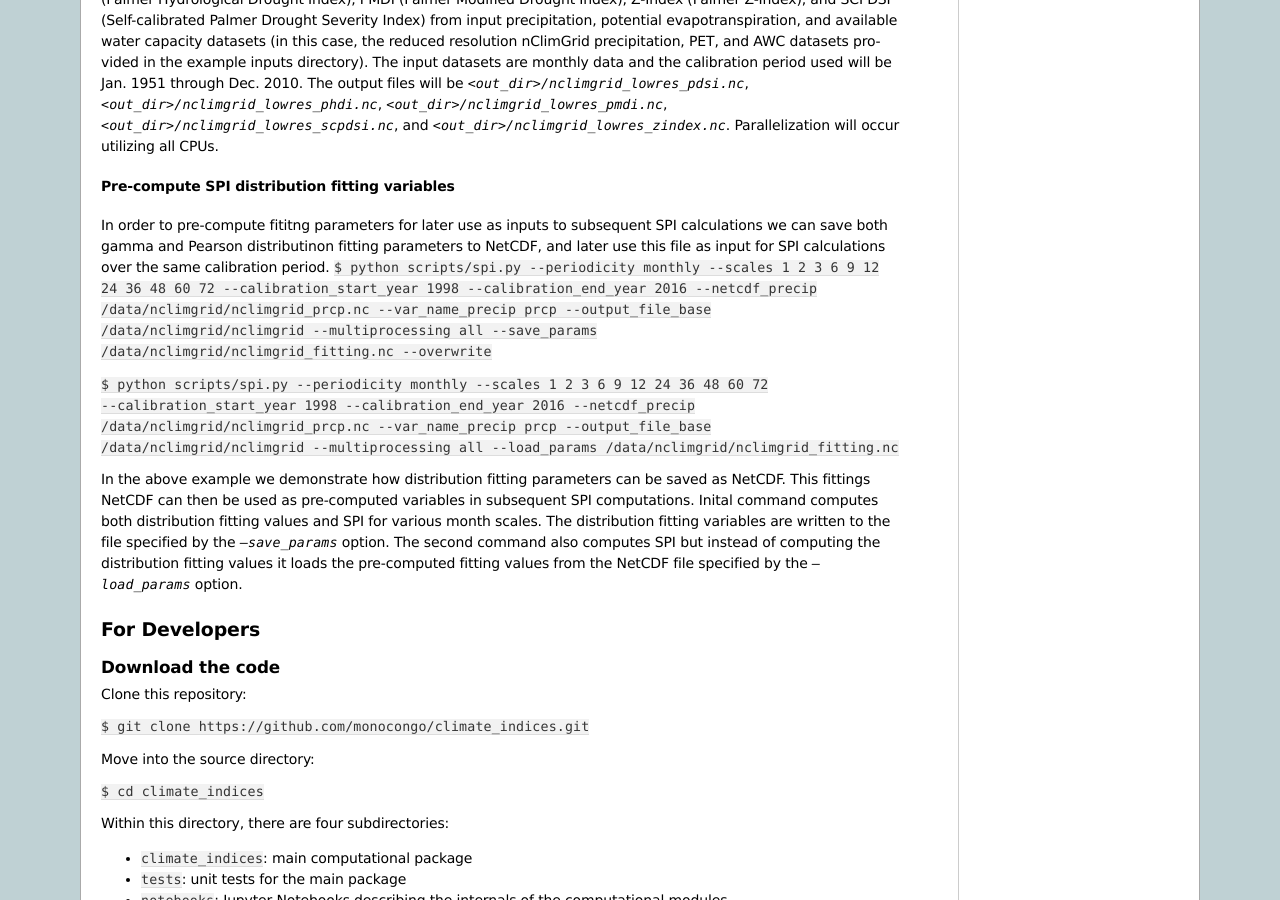
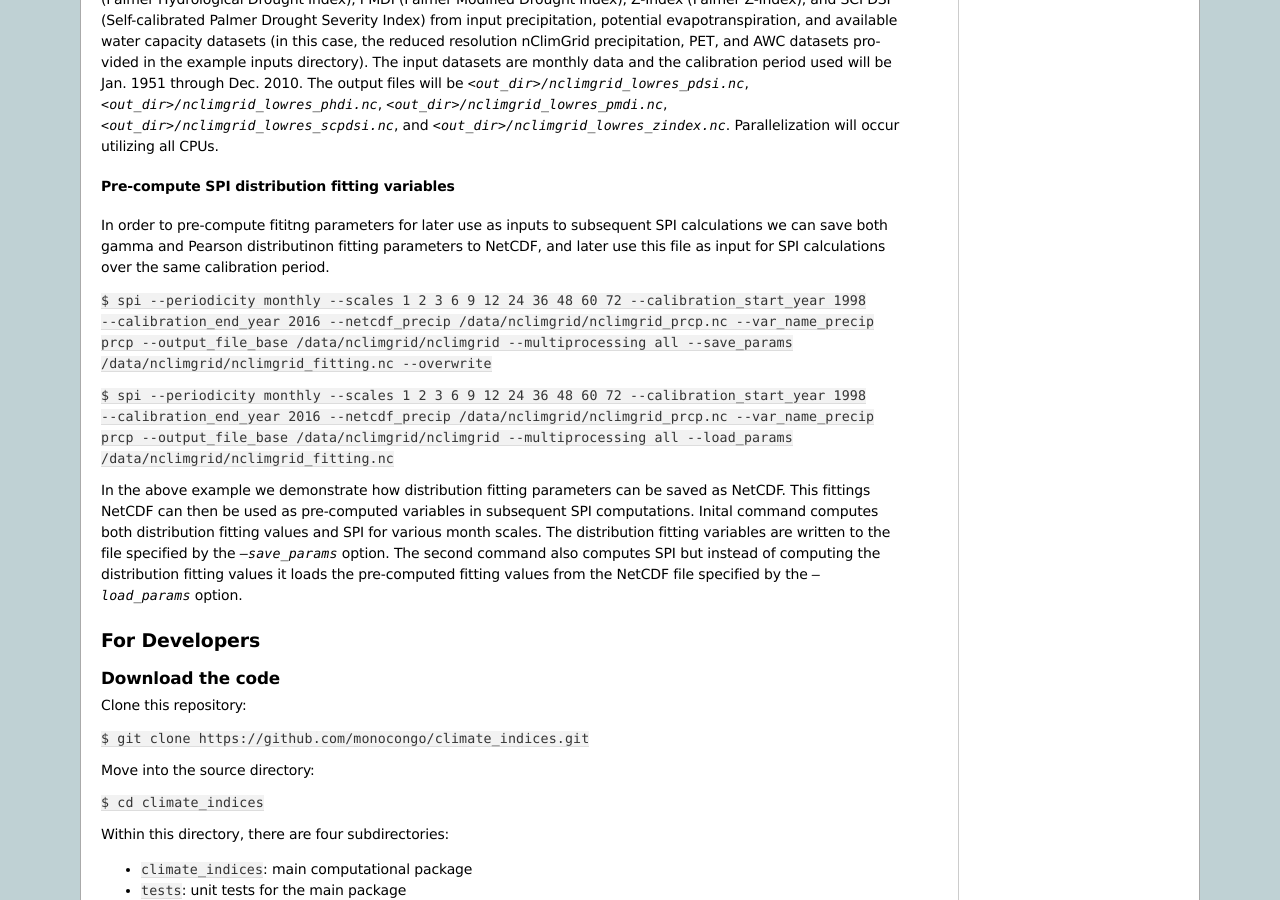
Before and after one commit to monocongo/climate_indices, a Sphinx documentation site: the page built from docs/index.rst, in a window 1280 px wide and 900 px high, scrolled down 4623 px. Built offline with Sphinx 7.4.7, drawn with Linux system fonts in a browser that asks for light colours.

Commit message:
updated docs to use SPI entry point
#350

```diff
--- a/docs/index.rst
+++ b/docs/index.rst
@@ -376,7 +376,8 @@ In order to pre-compute fititng parameters for later use as inputs to subsequent
 SPI calculations we can save both gamma and Pearson distributinon fitting parameters
 to NetCDF, and later use this file as input for SPI calculations over the same
 calibration period.
-``$ python scripts/spi.py --periodicity monthly --scales 1 2 3 6 9 12 24 36 48 60 72
+
+``$ spi --periodicity monthly --scales 1 2 3 6 9 12 24 36 48 60 72
 --calibration_start_year 1998 --calibration_end_year 2016
 --netcdf_precip /data/nclimgrid/nclimgrid_prcp.nc --var_name_precip prcp
 --output_file_base /data/nclimgrid/nclimgrid
@@ -384,7 +385,7 @@ calibration period.
 --save_params /data/nclimgrid/nclimgrid_fitting.nc
 --overwrite``
 
-``$ python scripts/spi.py --periodicity monthly --scales 1 2 3 6 9 12 24 36 48 60 72
+``$ spi --periodicity monthly --scales 1 2 3 6 9 12 24 36 48 60 72
 --calibration_start_year 1998 --calibration_end_year 2016
 --netcdf_precip /data/nclimgrid/nclimgrid_prcp.nc --var_name_precip prcp
 --output_file_base /data/nclimgrid/nclimgrid
```
